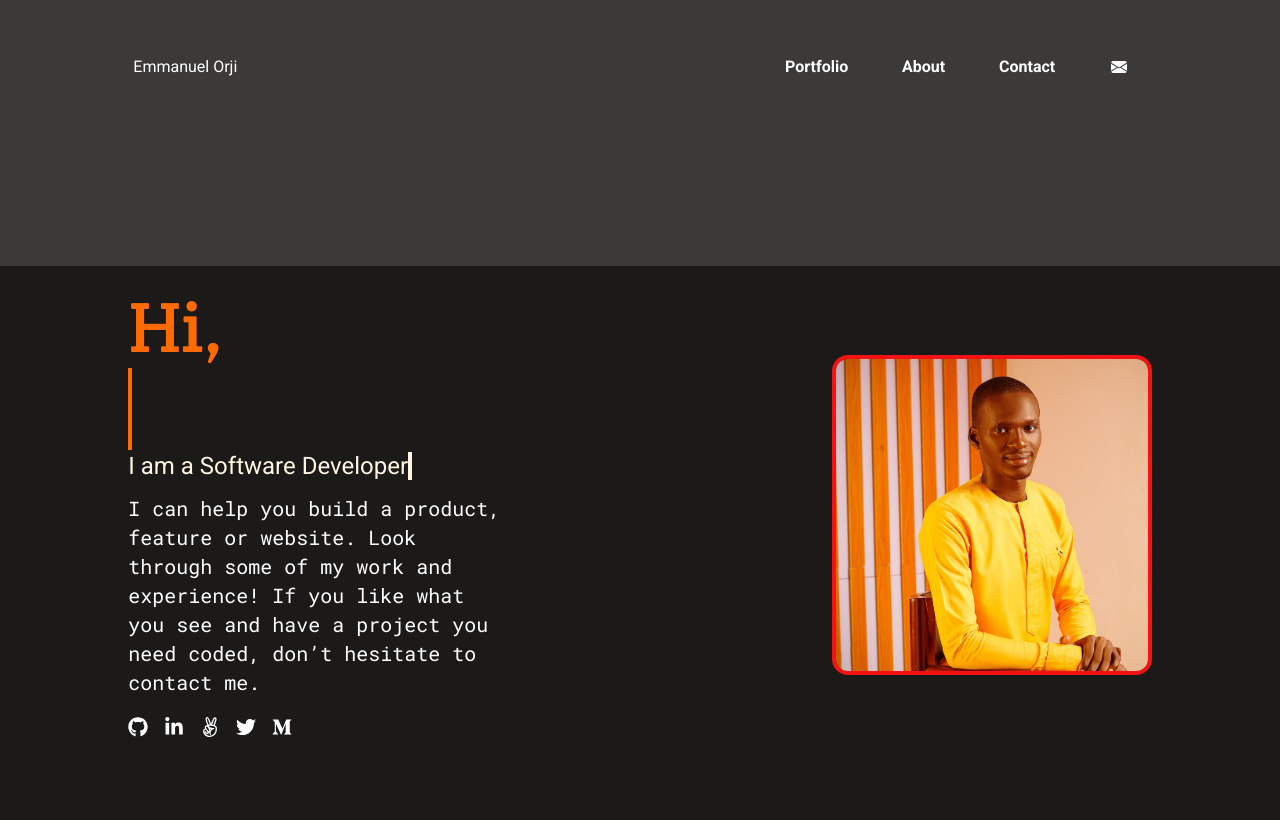
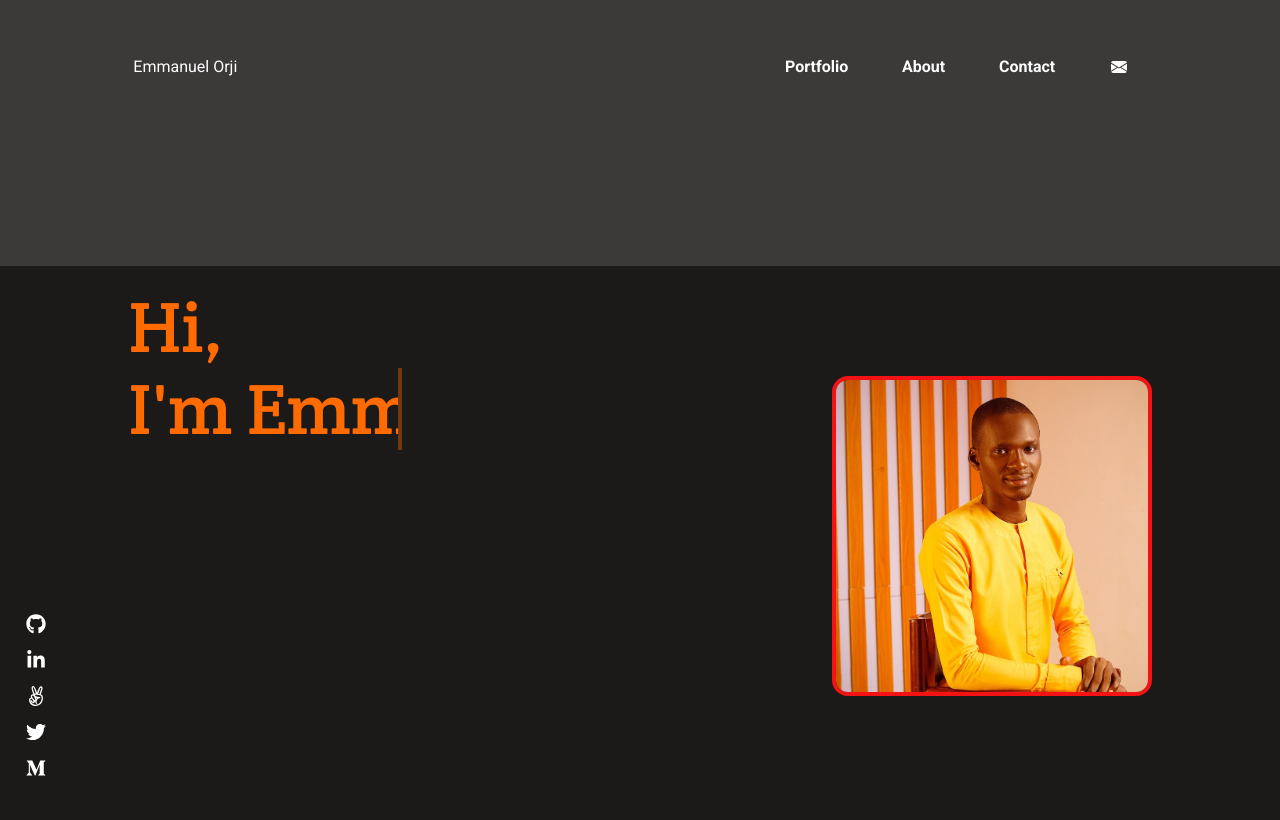
Before and after one commit to emmiiorji/portfolio, a React (Create React App) app: page / in a window 1280 px wide. Shown: the part 132-952 px from the top of the page. Built offline with nearby package versions, Linux system fonts and the light colour scheme.

Commit message:
Update Headline component

```diff
--- a/src/components/Headline.js
+++ b/src/components/Headline.js
@@ -1,16 +1,33 @@
-import React, { createRef } from 'react';
+import React, { useEffect } from 'react';
 import Socials from './Socials';
 import headShot from '../assets/img/IMG_3525.jpg';
 import Testimonials from './Testimonials';
+import {
+  blinking,
+  cursor, typeHeadlineName, typeHeadlineTitle, typing,
+} from '../helpers/dynamicKeyframes';
 
 const Headline = () => {
-  const headlineParaRef = createRef();
   const headlineText = 'I can help you build a product, feature or website. Look through some of my work and experience! If you like what you see and have a project you need coded, don’t hesitate to contact me.';
-  const headlineStyle = {
-    // Currently, headlineText is 186 characters. When modified recalculate animations and keyframes
-    backgroundSize: `${headlineText.length * 1}ch 200%`,
-    animation: `cursor .7s infinite steps(1), typing ${headlineText.length * 0.3}s steps(${headlineText.length}) infinite forwards`,
+  const paragraphTime = headlineText.length * 0.2;
+  const totalTime = paragraphTime + 25;
+
+  useEffect(() => {
+    const styleElement = document.createElement('style');
+    styleElement.appendChild(document.createTextNode(
+      typeHeadlineName(totalTime)
+      + typeHeadlineTitle(totalTime)
+      + cursor()
+      + typing(headlineText.length, totalTime, paragraphTime)
+      + blinking(),
+    ));
+    document.head.appendChild(styleElement);
+
+    return () => {
+      // Clean up the style element when the component unmounts
+      document.head.removeChild(styleElement);
     };
+  });
 
   return (
     <section className="bg-customBlack bg-no-repeat bg-right-bottom md:bg-right px-6 pt-[20px] pb-[120px]">
@@ -19,26 +36,42 @@ const Headline = () => {
           <img src={headShot} alt="headshot" className="w-full max-w-xs rounded-2xl border-4 border-customRed" />
         </div>
         <div className="flex flex-col max-w-full">
-          <h1 className="font-creteRound w-fit text-customOrange text-[40px]/[4rem] md:text-[72px]/[82px]">
-            Hi,
-            <span className="block overflow-hidden whitespace-nowrap w-0 animate-typeHeadlineName border-r-4 border-customOrange">
+          <div className="h-80 relative">
+            <h1 className="absolute mb-16 left-0 font-creteRound w-fit text-customOrange text-[40px]/[4rem] md:text-[72px]/[82px]">
+              <span>Hi,</span>
+              <span
+                style={{
+                  animation: `typeHeadlineName ${totalTime}s steps(50, end) infinite, blinking 1s infinite`,
+                }}
+                className="block overflow-hidden whitespace-nowrap w-0 border-r-4 border-customOrange"
+              >
                 I&#39;m Emmanuel
               </span>
             </h1>
-          <h2 className="max-w-xs w-fit">
-            <span className="animate-typeHeadlineTitle border-r-4 whitespace-nowrap border-customMilk w-0 overflow-hidden text-customMilk my-3 text-2xl font-roboto">I am a Software Developer</span>
+            <div className="absolute top-16 left-0 max-w-xs w-fit">
+              <h2
+                style={{
+                  animation: `typeHeadlineTitle ${totalTime}s steps(50, end) infinite, blinking 1s infinite`,
+                }}
+                className="border-r-4 whitespace-nowrap border-customMilk w-0 overflow-hidden text-customMilk my-3 text-2xl font-roboto"
+              >
+                I am a Software Developer
               </h2>
-          <p className="text-white max-w-sm text-xl my-3 font-poppins">
+            </div>
+            <p className="absolute top-16 left-0 text-white md:max-w-sm text-xl my-3 font-poppins">
               <span
-              ref={headlineParaRef}
-              className="border-customOrange"
+                className="font-bold border-customOrange"
                 id="headlineParagraph"
-              style={headlineStyle}
+                style={{
+                  backgroundSize: `${headlineText.length * 1}ch 200%`,
+                  animation: `cursor .7s infinite steps(1), typing ${totalTime}s steps(${headlineText.length}) infinite forwards`,
+                }}
               >
                 {headlineText}
               </span>
             </p>
-          <Socials className="text-customLightGray flex py-2 gap-4 text-xl" />
+          </div>
+          <Socials className="text-customLightGray flex md:flex-col md:-ml-[8vw] py-2 gap-4 text-xl" />
         </div>
       </div>
       <Testimonials />
```
Lines whose indentation alone changed are shown as unchanged.
